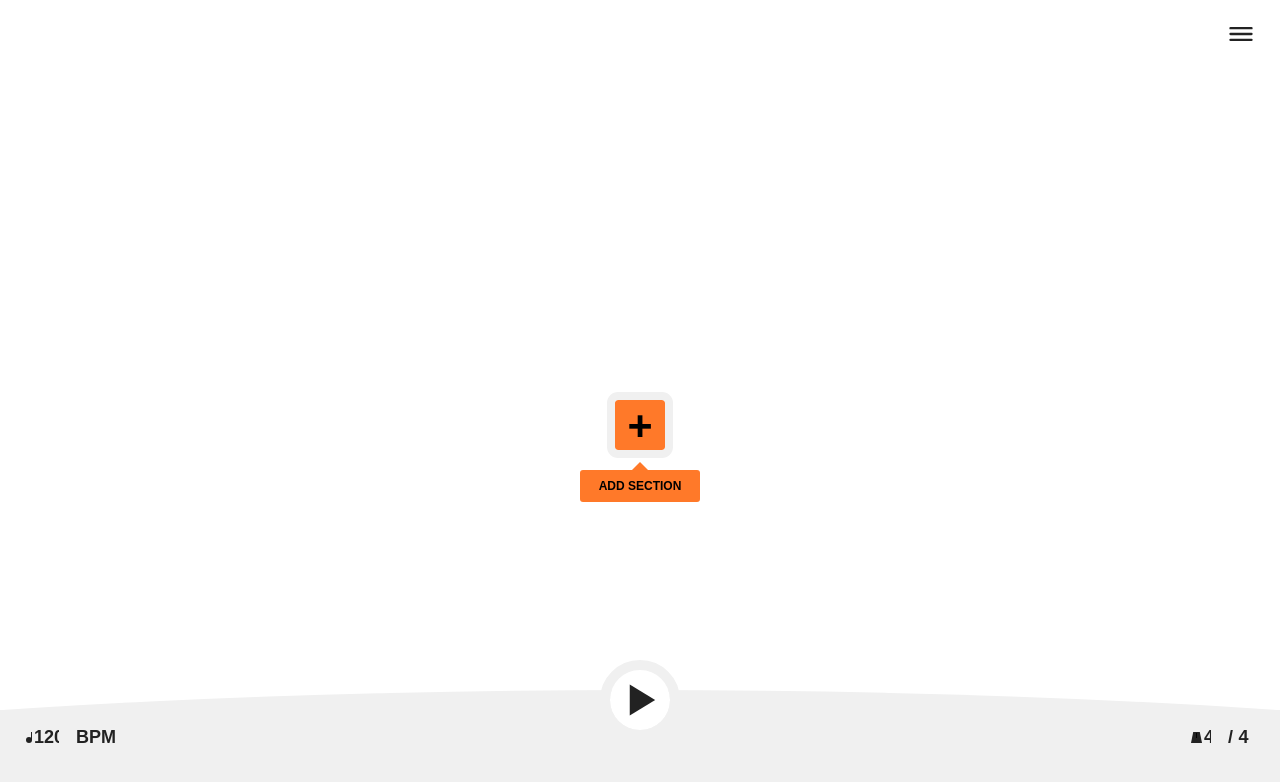
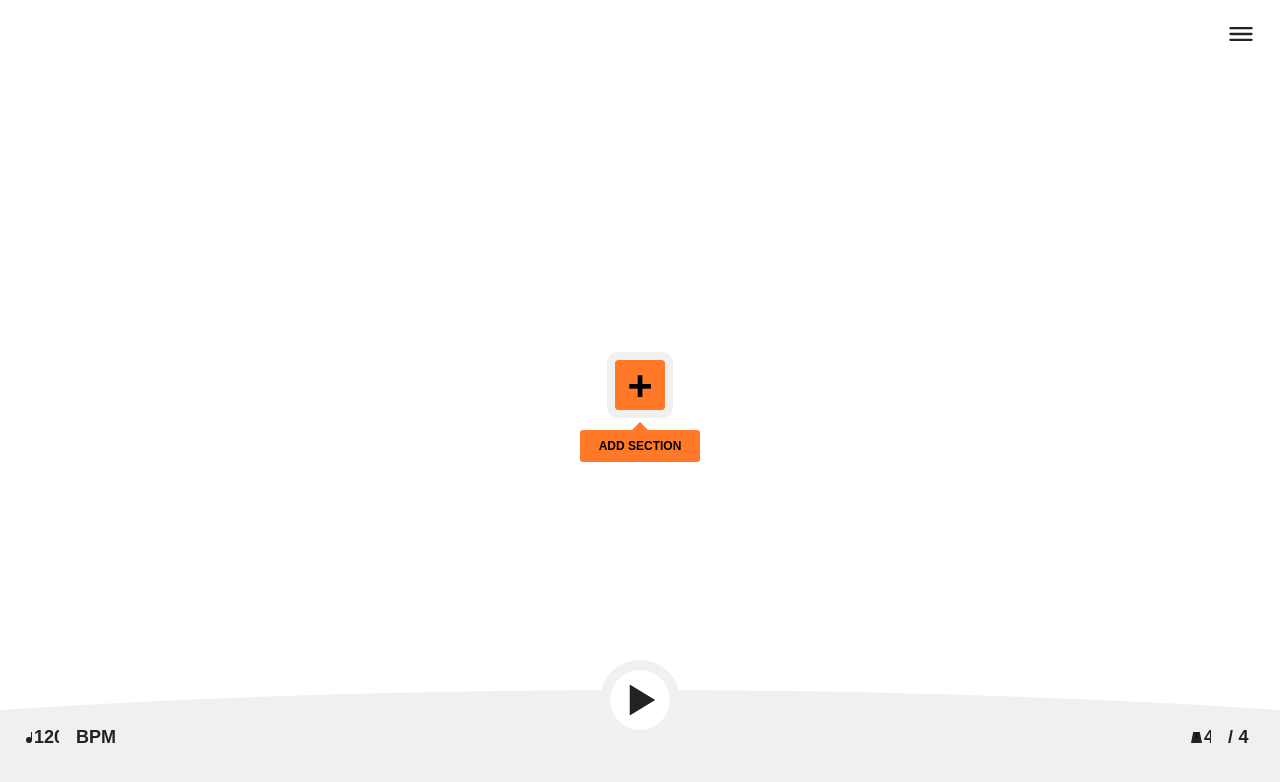
Before and after one commit to chrispdunne/chordplayer, a React (Vite) app: page / in a window 1280 px wide. Shown: the top 782 px of the page. Built offline with nearby package versions, Linux system fonts and the light colour scheme.

Commit message:
load existing chord details

```diff
--- a/src/app/styles.ts
+++ b/src/app/styles.ts
@@ -40,6 +40,12 @@ export const SaveButton = styled(PrimaryButton)`
 	padding: 15px 20px;
 	border-radius: 3px;
 	width: 100%;
+	&:disabled,
+	&:disabled:hover {
+		background: var(--border-color);
+		color: var(--background);
+		cursor: not-allowed;
+	}
 `;
 
 export const ModalCloseButton = styled.button`
--- a/src/components/Buttons/AddSectionButton/styles.ts
+++ b/src/components/Buttons/AddSectionButton/styles.ts
@@ -16,10 +16,13 @@ export const StyledAddButton = styled(PrimaryButton)<AddButtonProps>`
 	line-height: 0;
 	position: relative;
 	${({ hasNoSections }) =>
-		hasNoSections === false &&
-		css`
-			margin-bottom: 100px;
-		`}
+		hasNoSections
+			? css`
+					margin-bottom: 100px;
+			  `
+			: css`
+					margin-bottom: 160px;
+			  `}
 `;
 
 export const ButtonAddon = styled.div`
--- a/src/components/EditChord/index.tsx
+++ b/src/components/EditChord/index.tsx
@@ -18,7 +18,7 @@ import {
 import KeySelect from './KeySelect';
 import FlavourSelect from './FlavourSelect';
 import LengthInput from './LengthInput';
-import { useState } from 'react';
+import { useEffect, useState } from 'react';
 import { useDispatch } from 'react-redux';
 import { addChord, updateChord } from '../../store/sectionsSlice';
 import { getFlavourEnumKeys } from '../../types';
@@ -52,6 +52,7 @@ export default function EditChord() {
 			(key !== activeChord.key ||
 				flavour !== activeChord.flavour ||
 				length !== activeChord.length));
+	console.log({ isDirty });
 
 	const handleSaveChord = isVisible
 		? () => {
@@ -85,6 +86,17 @@ export default function EditChord() {
 				dispatch(setActiveChord(null));
 		  }
 		: undefined;
+
+	// when first loading, if editing existing chord, load chord data
+	useEffect(() => {
+		if (isVisible && activeChord !== null) {
+			console.log('LOADING EXISTING CHORD DATA');
+			setKey(activeChord.key);
+			setFlavour(activeChord.flavour);
+			setLength(activeChord.length);
+		}
+	}, [isVisible, activeChord]);
+
 	return isVisible ? (
 		<ClickOutside onClickOutside={closeModal}>
 			<Modal>
@@ -110,7 +122,11 @@ export default function EditChord() {
 				</div>
 
 				<ModalFoot>
-					<SaveButton onClick={handleSaveChord}>
+					<SaveButton
+						disabled={!isDirty}
+						onClick={handleSaveChord}
+						title={isDirty ? undefined : 'No changes detected'}
+					>
 						{activeChord !== null ? 'Save' : 'Add'} Chord
 					</SaveButton>
 				</ModalFoot>
```
